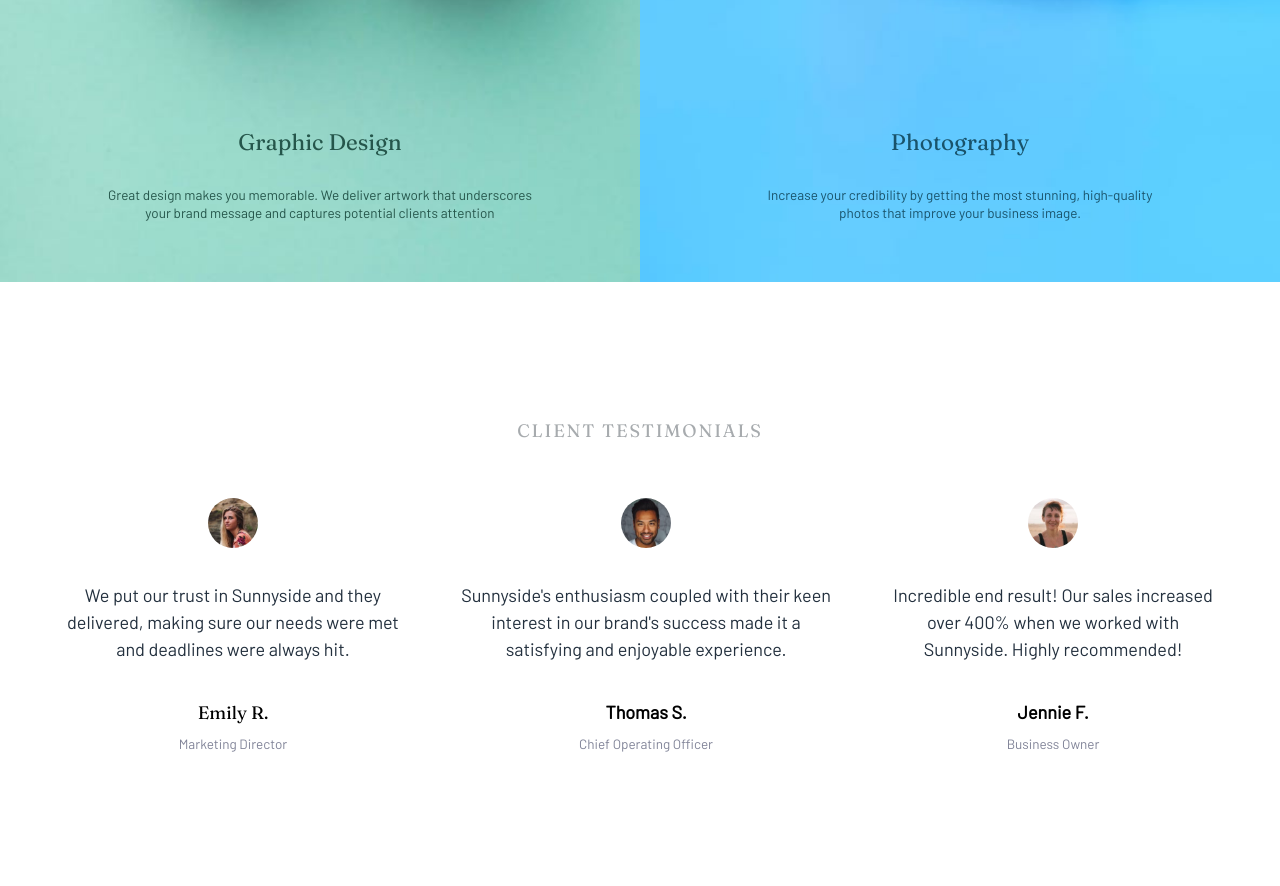
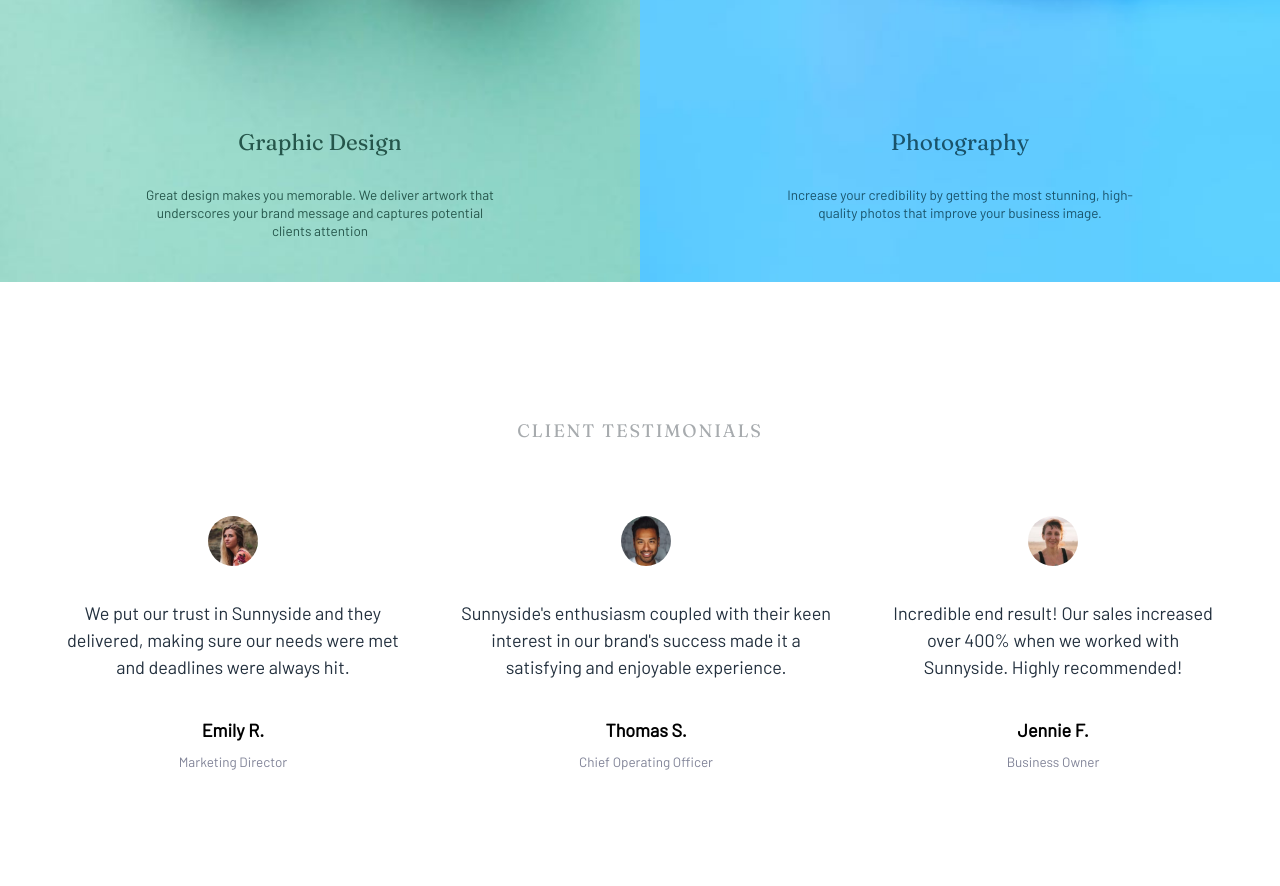
Before and after one commit to MikevPeeren/sunnyside-agency-landing-page, a Next.js app: page / in a window 1280 px wide. Shown: the part 2460-3346 px from the top of the page. Built offline with nearby package versions, Linux system fonts and the light colour scheme.

Commit message:
:recycle: adjustments to fonts

```diff
--- a/components/ImageText.tsx
+++ b/components/ImageText.tsx
@@ -7,11 +7,11 @@ interface IImageText {
 const ImageText = ({ title, content, color }: IImageText) => {
   return (
     <div className="absolute left-1/2 bottom-10 w-full md:w-3/4 md:h-[110px] -translate-x-1/2 text-center">
-      <div className="flex flex-col justify-between">
+      <div className="flex flex-col justify-between items-center">
         <h1 className={`font-fraunces font-black text-4xl md:text-xl ${color}`}>
           {title}
         </h1>
-        <p className={`m-6 text-sm md:text-xs font-barlow ${color}`}>
+        <p className={`m-6 text-sm md:text-xs font-barlow ${color} md:w-3/4`}>
           {content}
         </p>
       </div>
--- a/components/NavBar.tsx
+++ b/components/NavBar.tsx
@@ -3,7 +3,7 @@ import Image from "next/image";
 const NavBar = () => {
   return (
     <div className="flex flex-row justify-between px-4 pt-6  absolute z-10 w-full">
-      <h1 className="text-white lowercase font-fraunces font-black text-4xl">
+      <h1 className="text-white lowercase font-fraunces font-black text-base md:text-4xl">
         Sunnyside
       </h1>
       <div className="flex items-center">
--- a/components/Testimonials.tsx
+++ b/components/Testimonials.tsx
@@ -3,7 +3,7 @@ import Image from "next/image";
 const Testimonials = () => {
   return (
     <div className="flex flex-col justify-center text-center md:my-20">
-      <h1 className="my-6 mt-14 md:mt-10 tracking-widest text-gray-blue font-black font-fraunces">
+      <h1 className="my-10 mt-14 md:mt-10 tracking-widest text-gray-blue font-black font-fraunces">
         CLIENT TESTIMONIALS
       </h1>
       <div className="flex flex-col md:flex-row md:mx-8">
@@ -21,7 +21,7 @@ const Testimonials = () => {
             needs were met and deadlines were always hit.
           </p>
           <footer className="flex flex-col my-4">
-            <span className="font-black font-fraunces my-2">Emily R.</span>
+            <span className="font-black font-barlow my-2">Emily R.</span>
             <span className="font-barlow text-xs text-dark-gray-blue">
               Marketing Director
             </span>
```
